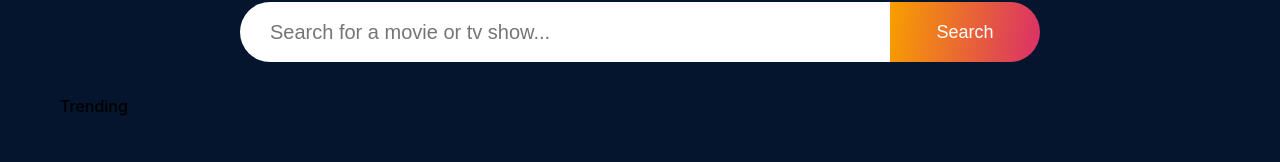
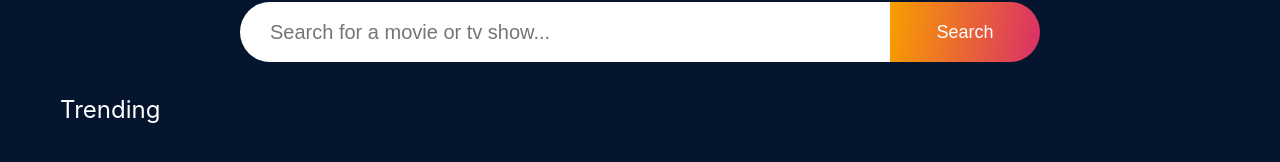
Before and after one commit to ItsEhsanMM/Movix, a React (Vite) app: page / in a window 1280 px wide. Shown: the part 602-764 px from the top of the page. Built offline with nearby package versions, Linux system fonts and the light colour scheme; no server answers.

Commit message:
add basic css for Trending.jsx

```diff
--- a/src/pages/home/style.scss
+++ b/src/pages/home/style.scss
@@ -0,0 +1,17 @@
+.carouselSection {
+    position: relative;
+    margin-bottom: 70px;
+
+    & >.contentWrapper {
+        display: flex;
+        align-items: center;
+        justify-content: space-between;
+        margin-bottom: 20px;
+    }
+
+    .carouselTitle {
+        font-size: 24px;
+        color: white;
+        font-weight: normal;
+    }
+}
```
